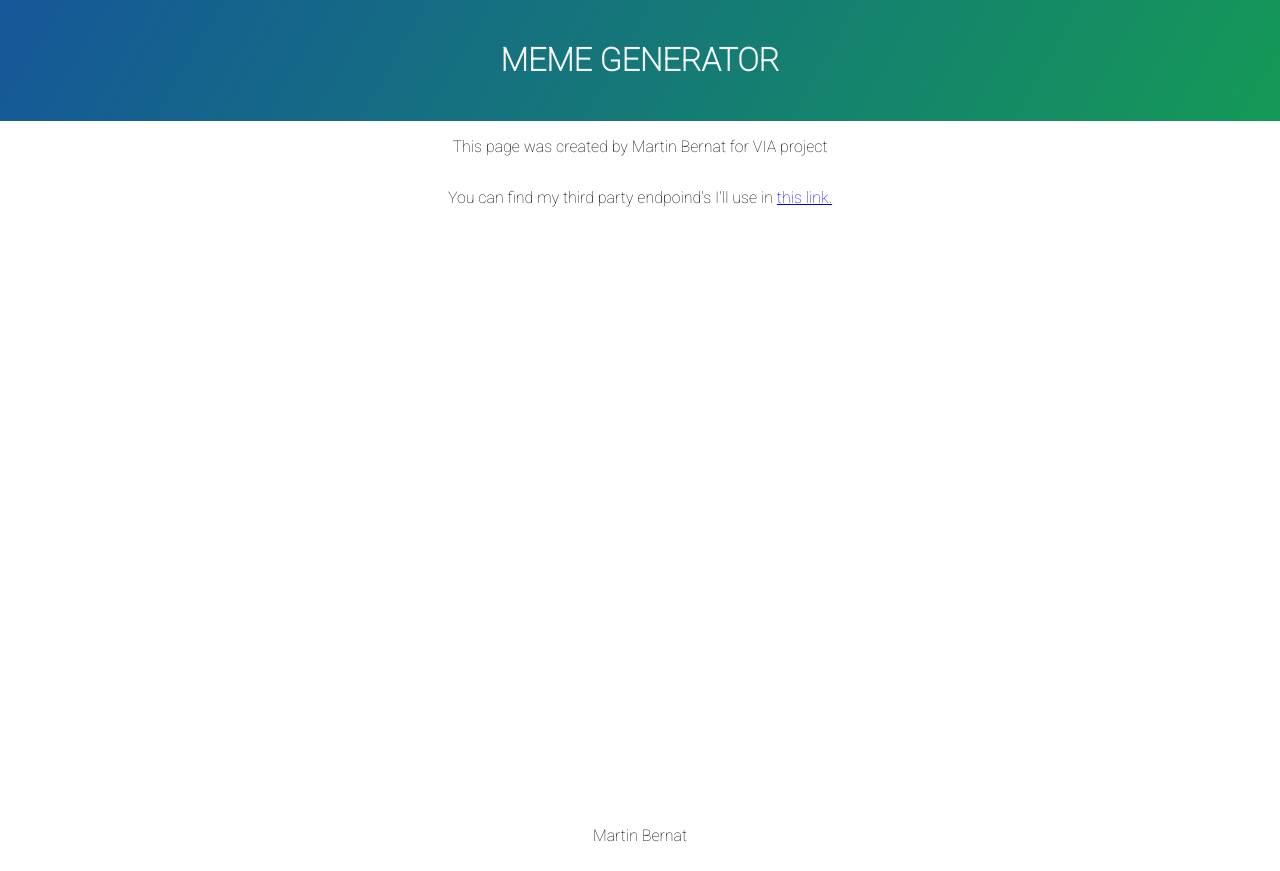
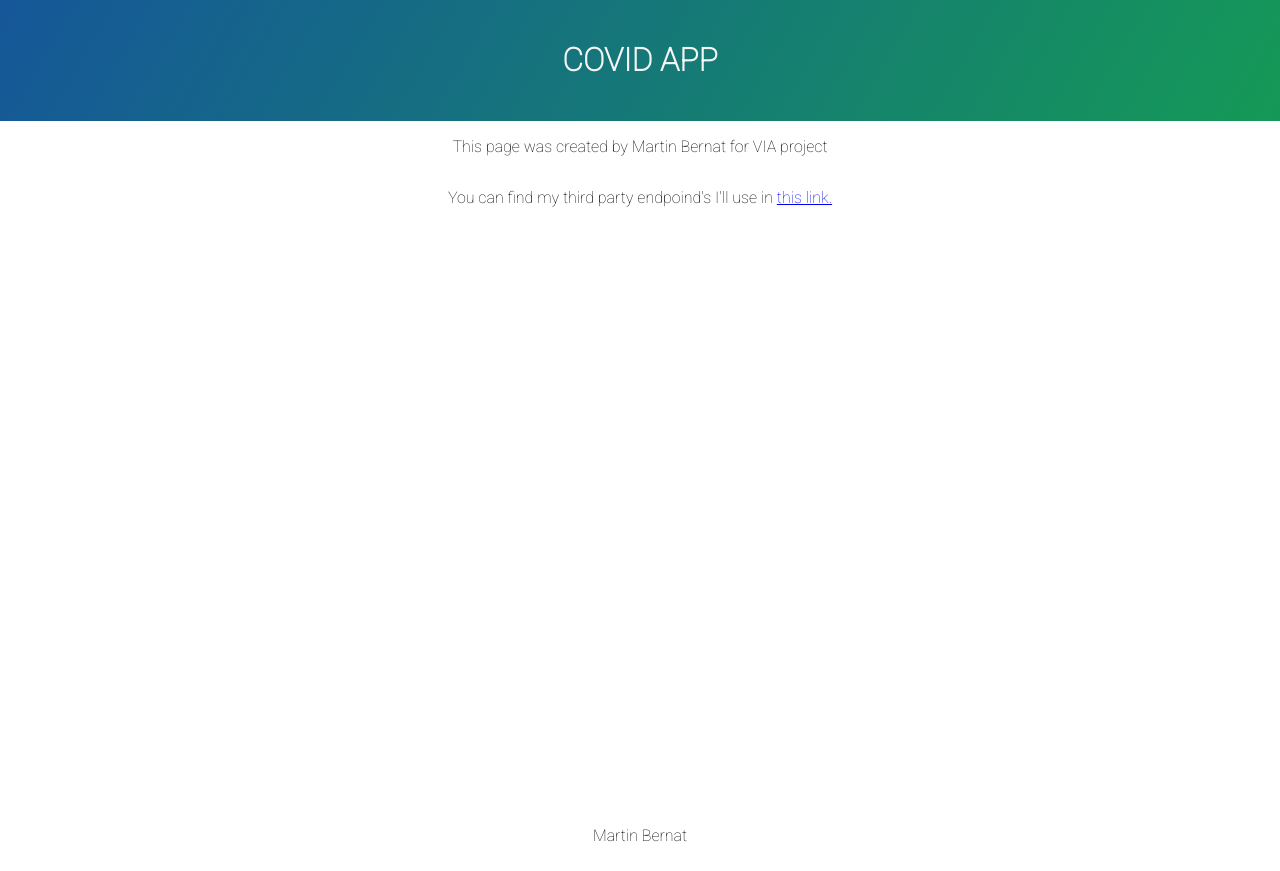
Before and after one commit to matobernat/FEL_VIA_COVID_APP, a plain HTML site: page index.html in a window 1280 px wide. Drawn offline with Linux system fonts and the light colour scheme.

Commit message:
Update index.html

```diff
--- a/index.html
+++ b/index.html
@@ -10,7 +10,7 @@
 
 <div class= "app">
   <div class= "topBar">
-    <h1> MEME GENERATOR</h1>
+    <h1> COVID APP </h1>
   </div>
   <div class="container">
     <p>This page was created by Martin Bernat for VIA project</p>
```
